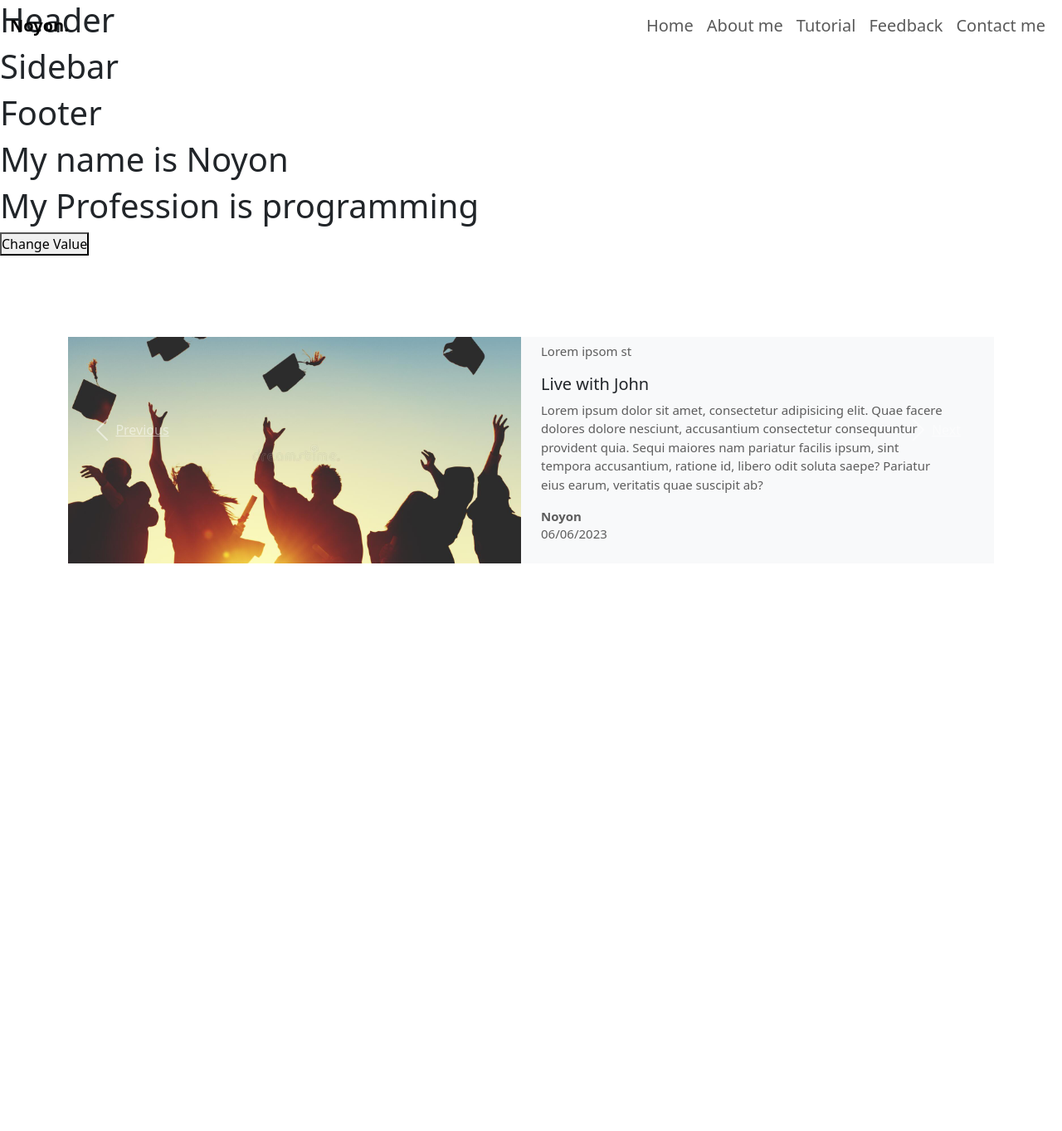
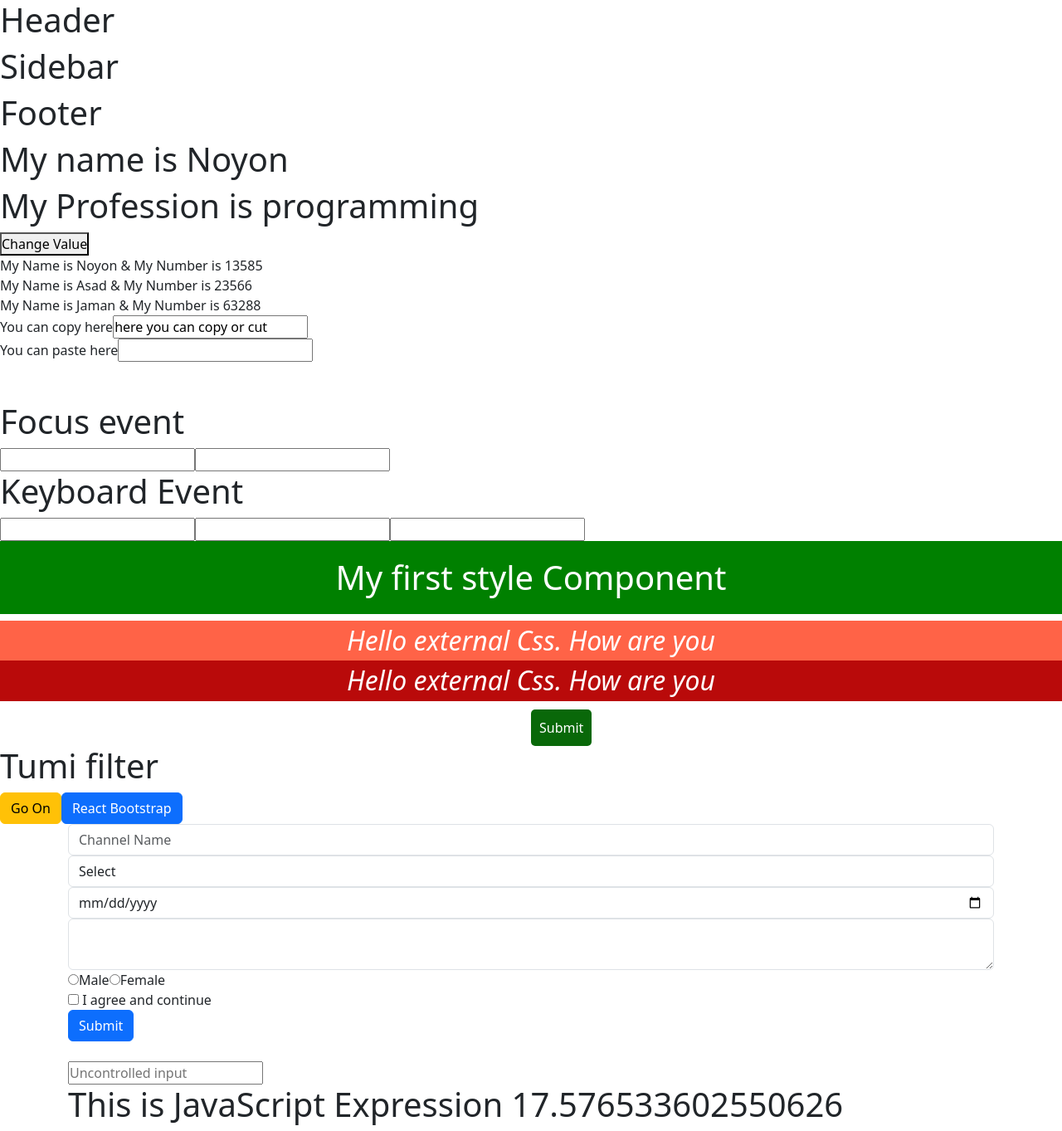
Before and after one commit to Asnoyon/React_Learning, a React (Create React App) app: page / in a window 1280 px wide. Shown: the whole page at 83% size. Before the commit the page ends 800 px from the top, so only its background shows below. Built offline with nearby package versions, Linux system fonts and the light colour scheme.

Commit message:
update app

```diff
--- a/src/App.js
+++ b/src/App.js
@@ -20,19 +20,19 @@ function App() {
     <div className="App">
       <Home/>
       <About/>
-      {/* <Contact name="Noyon" number="13585" />
+      <Contact name="Noyon" number="13585" />
       <Contact name="Asad" number="23566" />
-      <Contact name="Jaman" number="63288" /> */}
-      {/* <Clipboard/>
+      <Contact name="Jaman" number="63288" />
+      <Clipboard/>
       <Focus/>
       <Keyboard/>
       <Style/>
       <WelcomeAdmin/>
-      <ReactBootstrap/> */}
-      {/* <Input/>
-      <ControlComponent/> */}
-      <Heading/>
-      <Carousel/>
+      <ReactBootstrap/>
+      <Input/>
+      <ControlComponent/>
+      {/* <Heading/>
+      <Carousel/> */}
     </div>
   );
 }
```
